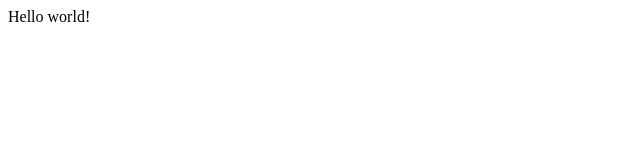
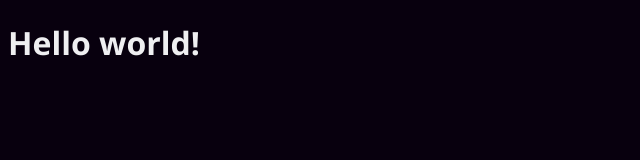
Before and after one commit to furensic/furensic.eu-homepage, a plain HTML site: page web/index.html in a window 1280 px wide. Shown: the whole page, without its empty margins (0-640 px from the left). Drawn offline with Linux system fonts and the light colour scheme.

Commit message:
added basic css, fixed html typo

```diff
--- a/web/css/main.css
+++ b/web/css/main.css
@@ -0,0 +1,5 @@
+html {
+    background-color: #08000e;
+    color: rgb(239, 239, 241);
+    font-family: 'Segoe UI', Tahoma, Geneva, Verdana, sans-serif;
+}
--- a/web/index.html
+++ b/web/index.html
@@ -16,7 +16,7 @@
         <!--[if lt IE 7]>
             <p class="browsehappy">You are using an <strong>outdated</strong> browser. Please <a href="#">upgrade your browser</a> to improve your experience.</p>
         <![endif]-->
-        <p1>Hello world!</p1>
+        <h1>Hello world!</h1>
         <script src="" async defer></script>
     </body>
 </html>
```
